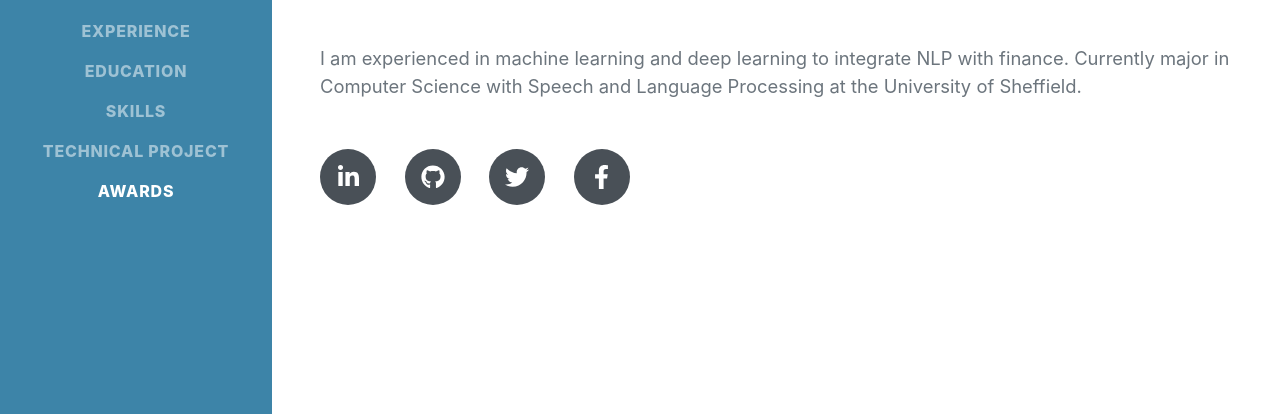
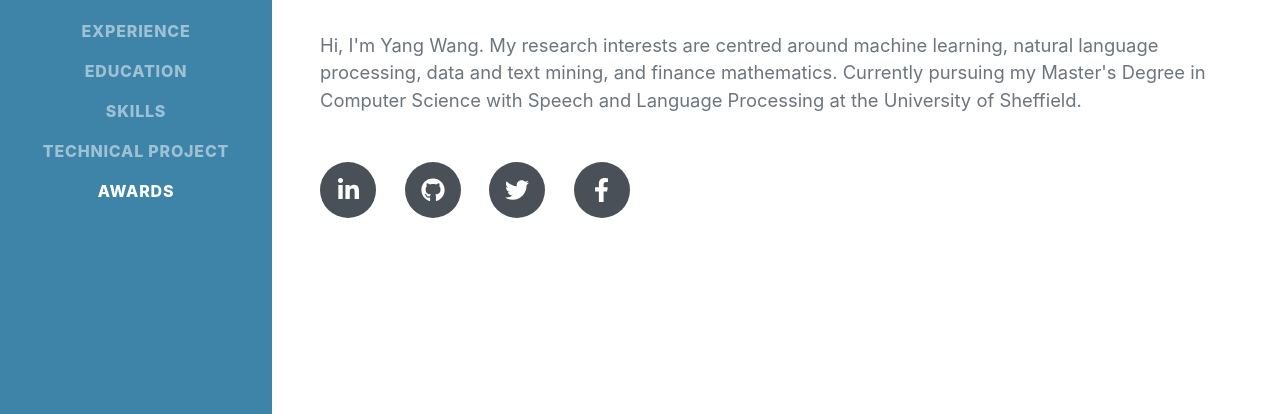
Before and after one commit to penguinwang96825/CV, a website: page dist/index.html in a window 1280 px wide. Shown: the part 383-797 px from the top of the page. Drawn offline with nearby package versions, Linux system fonts and the light colour scheme; a web font is replaced by a local one.

Commit message:
revise index.html

```diff
--- a/dist/index.html
+++ b/dist/index.html
@@ -47,7 +47,7 @@
                         Portobello St, Sheffield City Centre, Sheffield S1 4AT · (44) 7840157260 ·
                         <a href="mailto:ywang623@sheffield.ac.uk">ywang623@sheffield.ac.uk</a>
                     </div>
-                    <p class="lead mb-5">I am experienced in machine learning and deep learning to integrate NLP with finance. Currently major in Computer Science with Speech and Language Processing at the University of Sheffield.</p>
+                    <p class="lead mb-5">Hi, I'm Yang Wang. My research interests are centred around machine learning, natural language processing, data and text mining, and finance mathematics. Currently pursuing my Master's Degree in Computer Science with Speech and Language Processing at the University of Sheffield.</p>
                     <div class="social-icons">
                         <a class="social-icon" href="https://www.linkedin.com/in/yang-wang-33a007167/"><i class="fab fa-linkedin-in"></i></a>
                         <a class="social-icon" href="https://github.com/penguinwang96825"><i class="fab fa-github"></i></a>
```
